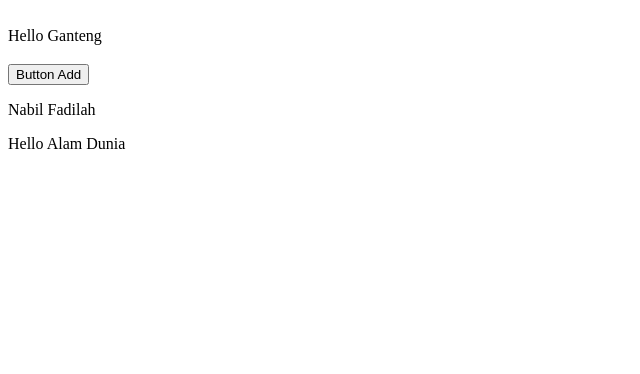
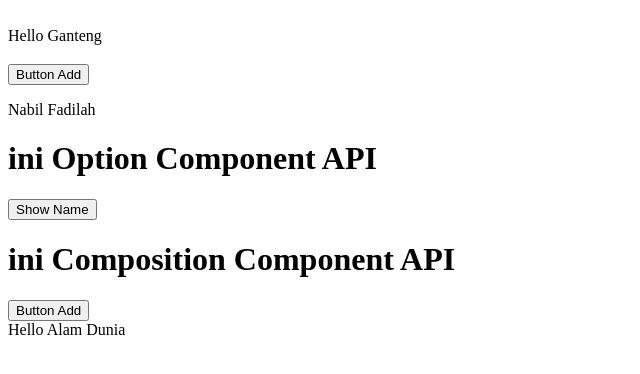
Before and after one commit to Nabilfadilah/hello-vue, a Vue app: page / in a window 1280 px wide. Shown: the top 374 px of the page, without its empty margins (0-640 px from the left). Built offline with nearby package versions, Linux system fonts and the light colour scheme.

Commit message:
Memanggil option dan composition

```diff
--- a/src/App.vue
+++ b/src/App.vue
@@ -1,7 +1,9 @@
 <!-- script tempat menyimpan logic-logic/component -->
 <script setup>
+import CompositionComponent from './components/CompositionComponent.vue';
 import HelloWorld from './components/HelloWorld.vue'
 import MainButton from './components/MainButton.vue';
+import OptionsComponent from './components/OptionsComponent.vue';
 import TheWelcome from './components/TheWelcome.vue'
 
 const name = 'Nabil Fadilah'
@@ -20,6 +22,9 @@ const name = 'Nabil Fadilah'
 
   <MainButton></MainButton>
   <p>{{ name }}</p>
+
+  <OptionsComponent />
+  <CompositionComponent />
 
   <main>
 
```
